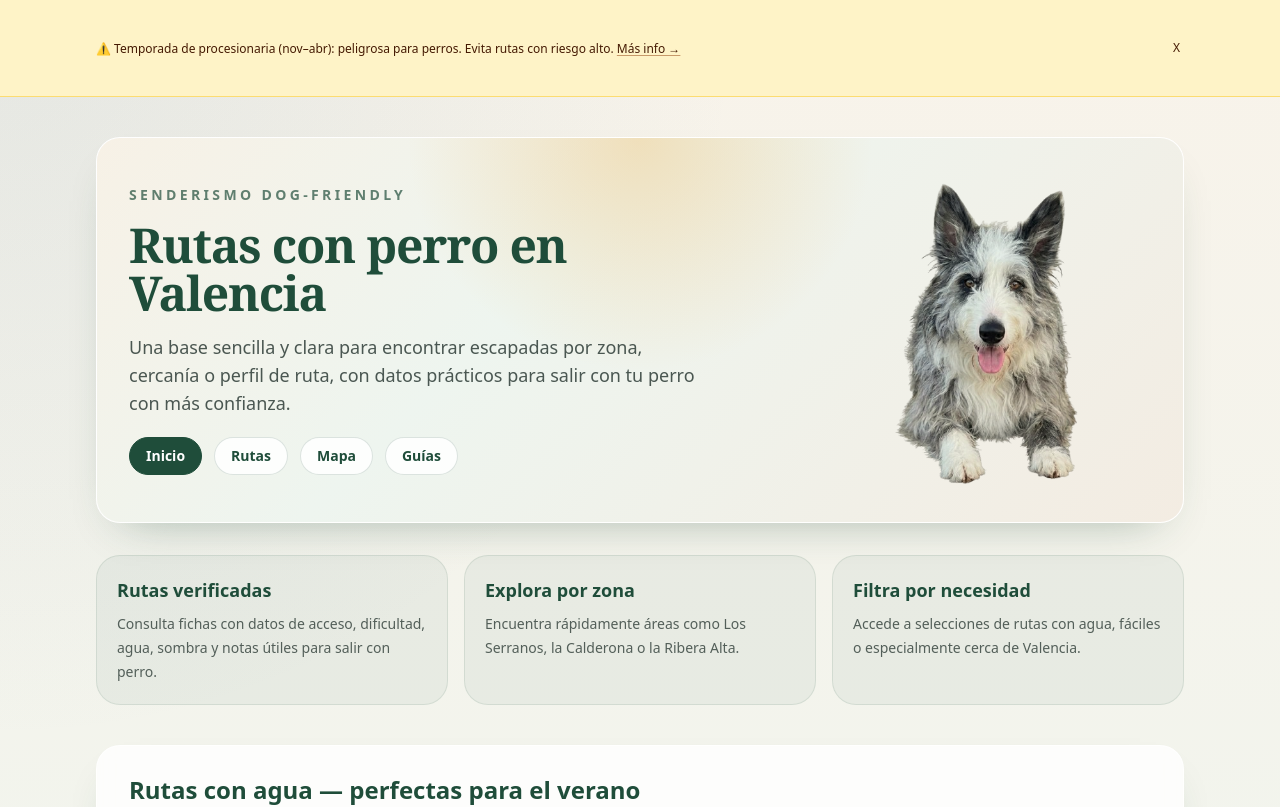
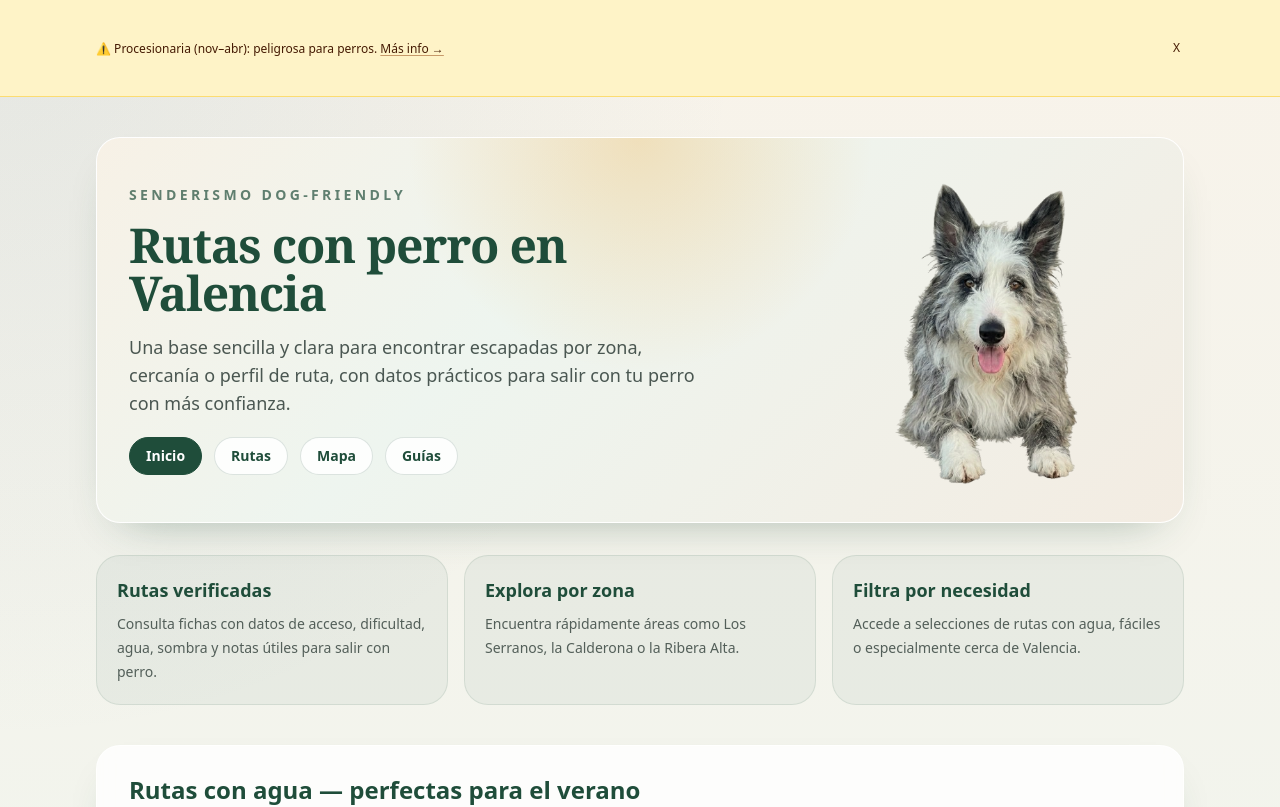
Before and after one commit to eloylt13/rutas-perro-valencia, a Next.js app: page / in a window 1280 px wide. Shown: the top 807 px of the page. Built offline with nearby package versions, Linux system fonts and the light colour scheme.

Commit message:
fix: acortar texto banner procesionaria para caber en una línea en móvil

```diff
--- a/components/SeasonalAlertBanner.tsx
+++ b/components/SeasonalAlertBanner.tsx
@@ -15,8 +15,8 @@ export default function SeasonalAlertBanner() {
   return (
     <div className="border-b border-amber-300/70 bg-amber-100 text-amber-950">
       <div className="page-shell flex items-center justify-between gap-2 py-1.5">
-        <p className="text-xs font-medium leading-tight">
-          ⚠️ Temporada de procesionaria (nov–abr): peligrosa para perros. Evita rutas con riesgo alto.{" "}
+        <p className="truncate text-xs font-medium leading-tight">
+          ⚠️ Procesionaria (nov–abr): peligrosa para perros.{" "}
           <Link
             href="/guias/procesionaria-perros"
             className="underline decoration-amber-800/50 underline-offset-2 hover:decoration-amber-950"
```
